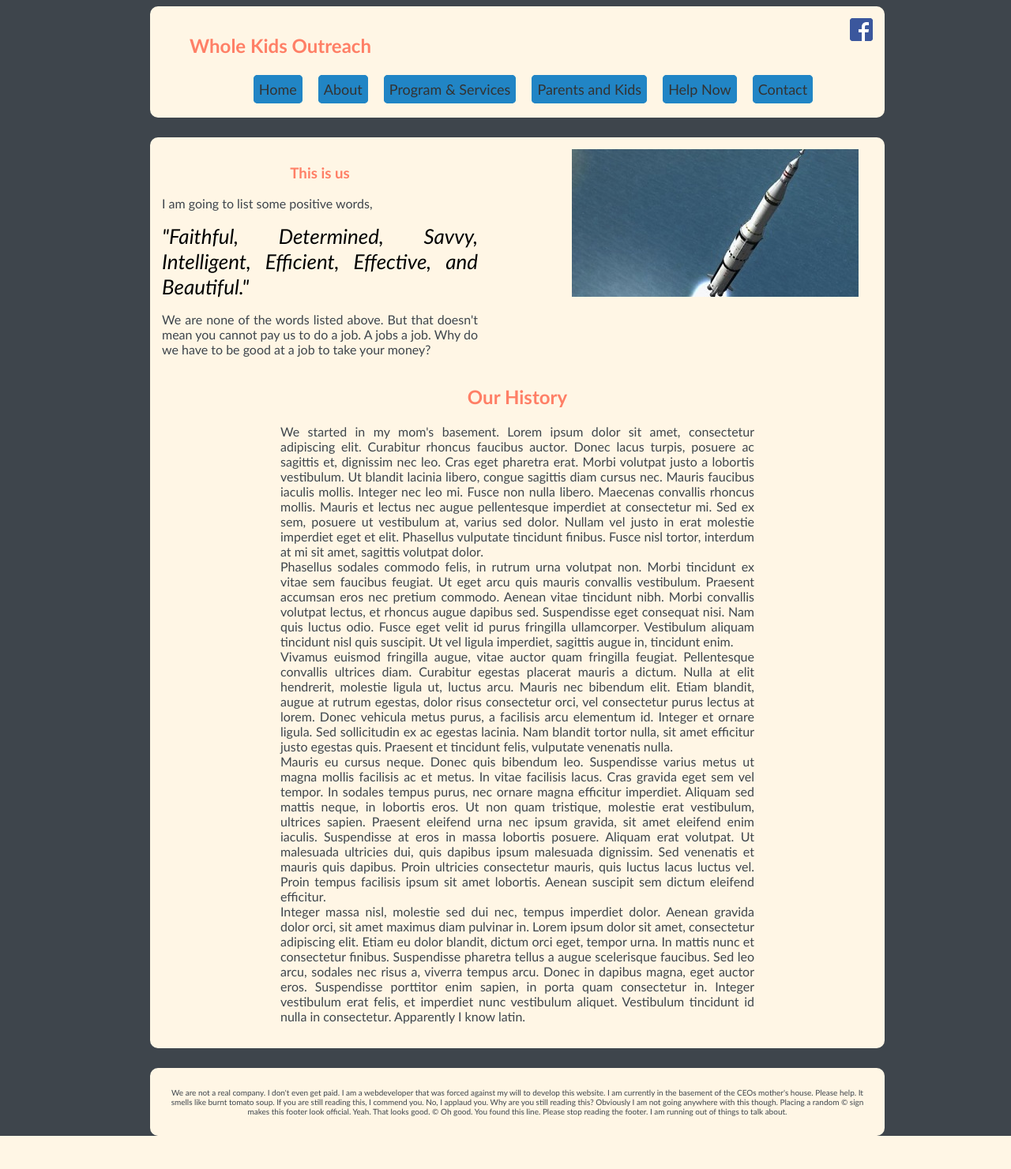
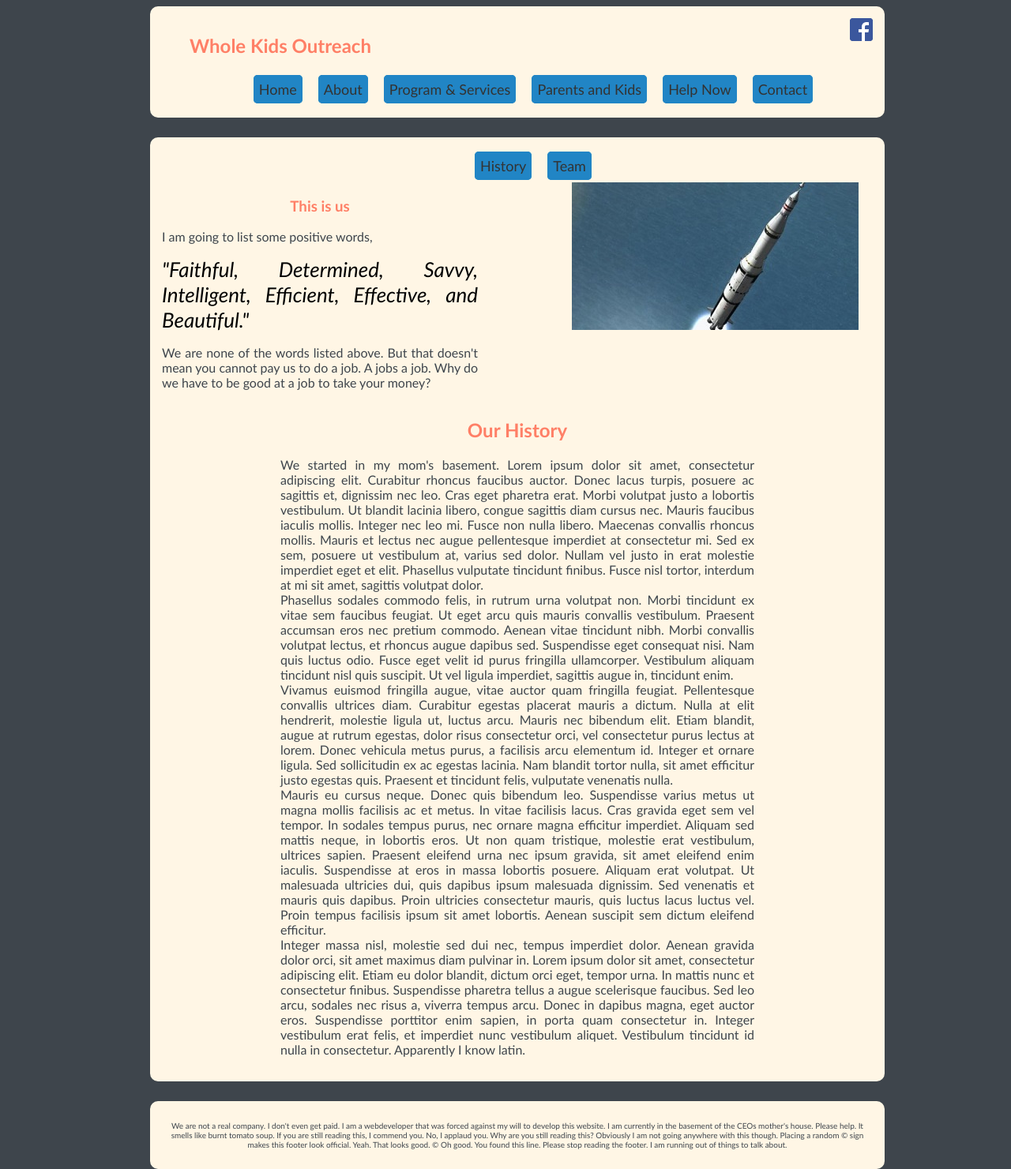
Before and after one commit to CBischke/WKOProject, a PHP site: page /about.php in a window 1280 px wide. Shown: the whole page at 79% size. Before the commit the page ends 1439 px from the top, so only its background shows below. Run offline with PHP 8.4, Linux system fonts and the light colour scheme.

Commit message:
About page updated
forgot about the pages for the about page

```diff
--- a/about.php
+++ b/about.php
@@ -13,6 +13,15 @@
 
 		<div class="clear"></div>
 		<div id="mainBody">
+		<div class="menuButtonContainer">
+			<div class="menuButtons">
+				<ul>
+					<li><a href = "./about.php?p=history">History</a></li>
+					<li><a href = "./about.php?p=team">Team</a></li>
+				</ul>
+			</div>
+		</div>
+		<div class="clear"></div>
 		<div class="mainLeft">
 				<h3>This is us</h3>
 				<p>
```
